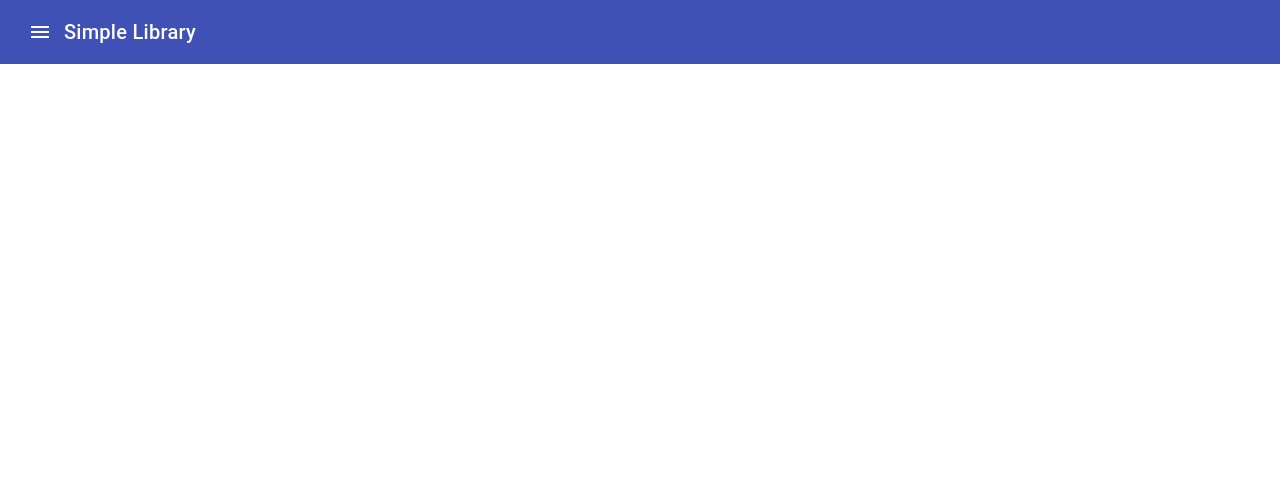
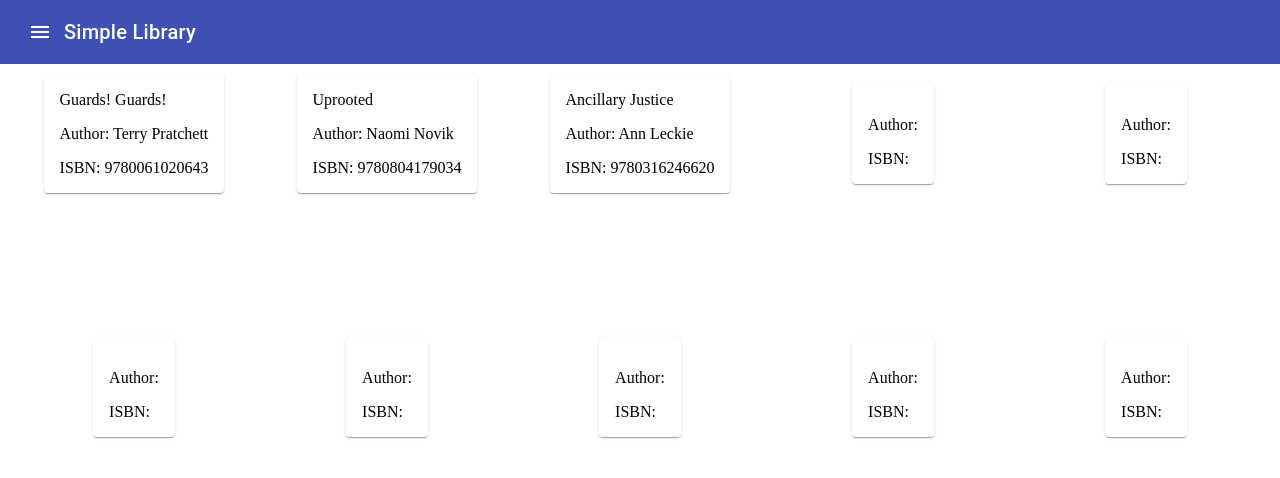
Before and after one commit to aneta-strzyzewska/simple-library, an Angular app: page /books in a window 1280 px wide. Shown: the top 478 px of the page. Built offline with nearby package versions, Linux system fonts and the light colour scheme.

Commit message:
Begin implementing the Books page; make the books array in the library service private

```diff
--- a/src/app/books/books.component.html
+++ b/src/app/books/books.component.html
@@ -1 +1,9 @@
-<p>books works!</p>
+<div class="latestBooks">
+    <mat-grid-list cols="5">
+        <mat-grid-tile *ngFor="let book of books">
+            <app-book-view
+                [book]="book"
+            />
+        </mat-grid-tile>
+    </mat-grid-list>
+</div>
--- a/src/app/books/books.component.ts
+++ b/src/app/books/books.component.ts
@@ -1,4 +1,6 @@
 import { Component } from '@angular/core';
+import { LibraryService } from '../services/library.service';
+import { Book } from '../types';
 
 @Component({
   selector: 'app-books',
@@ -7,4 +9,12 @@ import { Component } from '@angular/core';
 })
 export class BooksComponent {
 
+  books: Book[] = [];
+
+  constructor(private libraryService: LibraryService) {}
+
+  ngOnInit() {
+    this.books = this.libraryService.getBooks();
+  }
+
 }
--- a/src/app/services/library.service.ts
+++ b/src/app/services/library.service.ts
@@ -6,7 +6,7 @@ import { Book } from '../types';
 })
 export class LibraryService {
 
-  books: Book[] = [
+  private books: Book[] = [
     {
       title: 'Guards! Guards!',
       author: 'Terry Pratchett',
```
